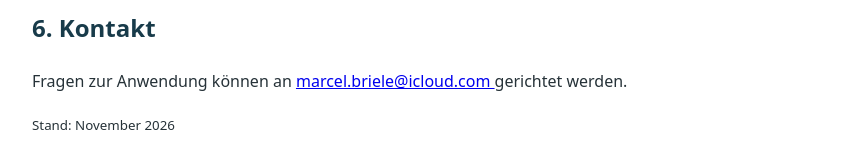
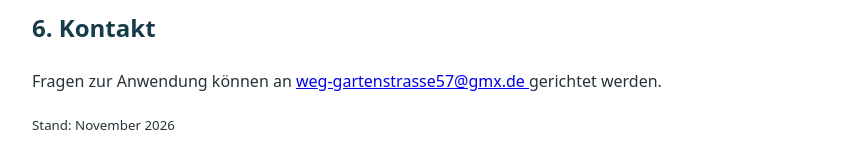
Before and after one commit to marcelbriele/havewa-privacy, a plain HTML site: page terms.html in a window 1280 px wide. Shown: the part 965-1125 px from the top of the page, without its empty margins (208-1067 px from the left). Drawn offline with Linux system fonts and the light colour scheme.

Commit message:
Update terms.html

```diff
--- a/terms.html
+++ b/terms.html
@@ -71,8 +71,8 @@
 <h2>6. Kontakt</h2>
 <p>
   Fragen zur Anwendung können an
-  <a href="mailto:marcel.briele@icloud.com">
-    marcel.briele@icloud.com
+  <a href="mailto:weg-gartenstrasse57@gmx.de">
+    weg-gartenstrasse57@gmx.de
   </a>
   gerichtet werden.
 </p>
```
